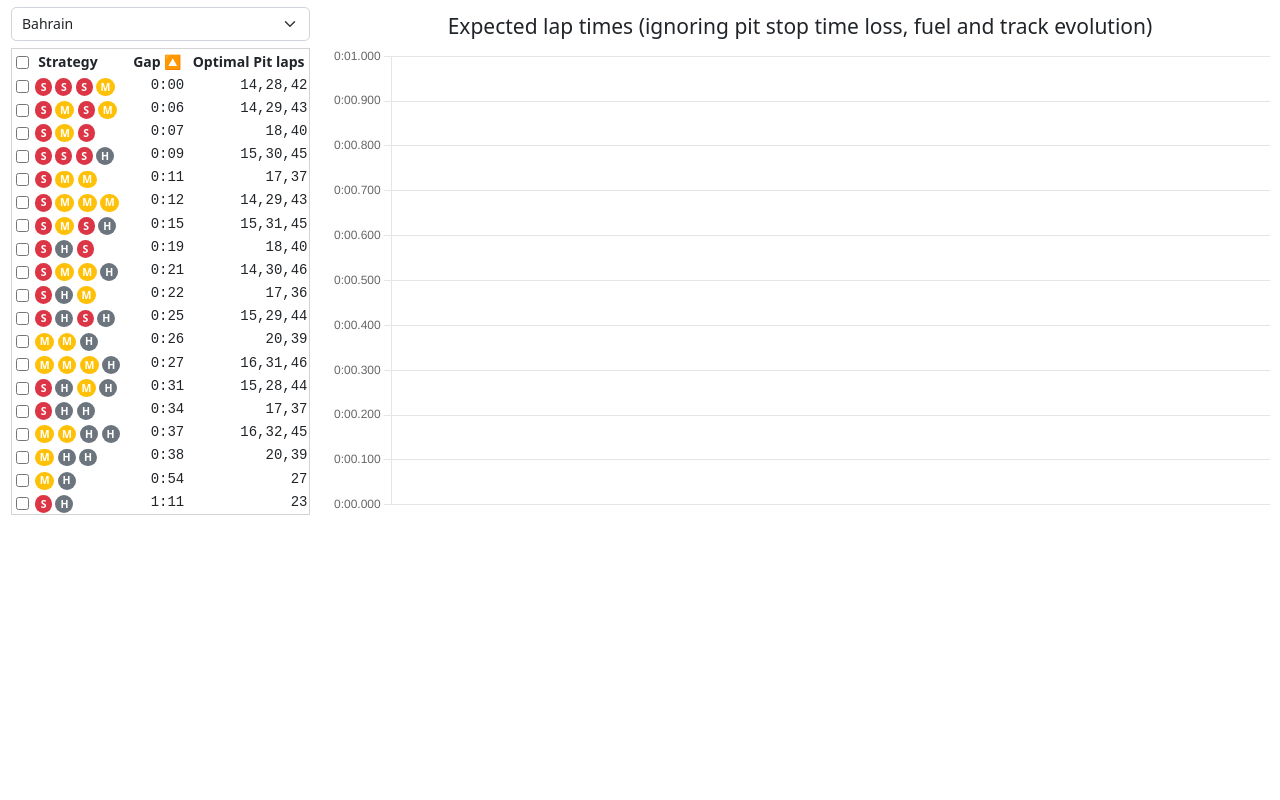
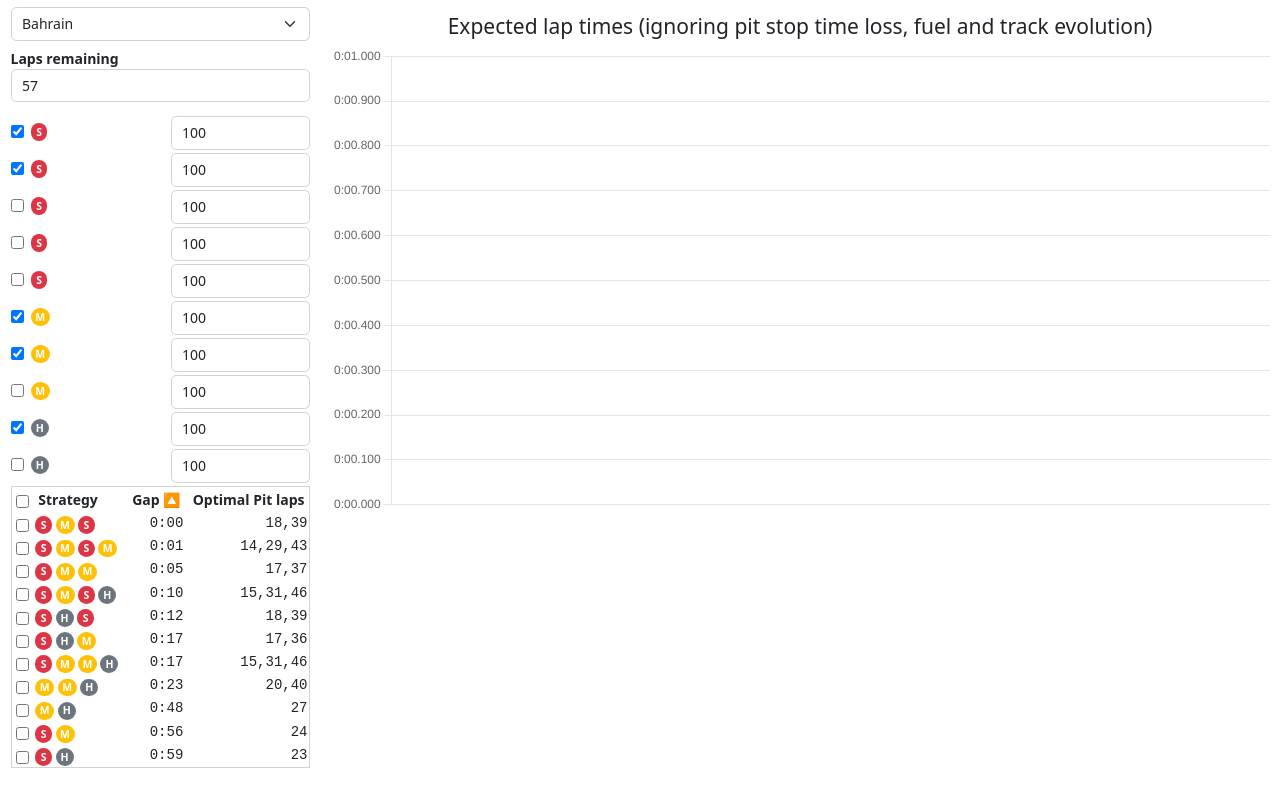
Before and after one commit to rrobben/f1-manager-strategy-tool, a React (Create React App) app: page / in a window 1280 px wide. Built offline with nearby package versions, Linux system fonts and the light colour scheme.

Commit message:
Laps and tire selection

```diff
--- a/package.json
+++ b/package.json
@@ -12,10 +12,12 @@
     "chart.js": "^4.0.1",
     "chartjs-adapter-moment": "^1.0.1",
     "gh-pages": "^4.0.0",
+    "immutability-helper": "^3.1.1",
     "moment": "^2.29.4",
     "react": "^18.2.0",
     "react-dom": "^18.2.0",
     "react-scripts": "5.0.1",
+    "sass": "^1.56.1",
     "web-vitals": "^2.1.4"
   },
   "scripts": {
--- a/src/App.css
+++ b/src/App.css
@@ -28,3 +28,11 @@
 .font-family-monospace {
   font-family: monospace;
 }
+
+label {
+  font-weight: bold;
+}
+
+.vertical-align-sub {
+  vertical-align: sub;
+}
--- a/src/App.js
+++ b/src/App.js
@@ -2,15 +2,41 @@ import { Chart, color } from "./Chart";
 import moment from "moment";
 import React from "react";
 import "./App.css";
-import getStrategies from "./Strategy";
+import getStrategies, { TRACK_LAPS } from "./Strategy";
 import Table, { IndeterminateCheckbox } from "./Table";
-import "bootstrap/dist/css/bootstrap.min.css";
+import "./bootstrap.scss";
+import update from "immutability-helper";
+
+const TIRES_AVAILABLE = {
+  s: [
+    { cond: 100, available: true },
+    { cond: 100, available: true },
+    { cond: 100, available: false },
+    { cond: 100, available: false },
+    { cond: 100, available: false },
+  ],
+  m: [
+    { cond: 100, available: true },
+    { cond: 100, available: true },
+    { cond: 100, available: false },
+  ],
+  h: [
+    { cond: 100, available: true },
+    { cond: 100, available: false },
+  ],
+};
 
 const TRACKS = ["bahrain", "saudi_arabia", "australia", "emilia_romagna", "miami"];
-const getTyreBadge = (tyre) => {
-  if (tyre === "S") return "danger";
-  if (tyre === "M") return "warning";
-  return "secondary";
+const getTyreBadge = (tyre, deg) => {
+  let mainColor = "secondary";
+
+  if (tyre === "S") {
+    mainColor = "danger";
+  } else if (tyre === "M") {
+    mainColor = "warning";
+  }
+
+  return mainColor + (deg < 100 ? " light" : "");
 };
 
 function App() {
@@ -19,13 +45,31 @@ function App() {
   const [selectedRows, setSelectedRows] = React.useState([]);
   const [track, setTrack] = React.useState(new URLSearchParams(window.location.search).get("gp") || "bahrain");
   const [fastestTime, setFastestTime] = React.useState();
+  const [laps, setLaps] = React.useState(TRACK_LAPS[track]);
+  const [tires, setTires] = React.useState(TIRES_AVAILABLE);
 
   React.useEffect(() => {
-    setStrategies(getStrategies(track));
-  }, [track]);
+    setStrategies(
+      getStrategies(
+        track,
+        laps,
+        Object.fromEntries(
+          Object.keys(tires)
+            .map((k) => [
+              k,
+              tires[k]
+                .filter((t) => t.available && t.cond > 0)
+                .map((t) => t.cond)
+                .sort((a, b) => b - a),
+            ])
+            .filter((t) => t[1].length)
+        )
+      )
+    );
+  }, [track, laps, tires]);
 
   React.useEffect(() => {
-    setFastestTime(strategies.map((s) => s[1]).sort()[0]);
+    setFastestTime(strategies.map((s) => s.time).sort((a, b) => a - b)[0]);
   }, [strategies]);
 
   React.useEffect(() => {
@@ -37,12 +81,12 @@ function App() {
     if (chartRef.current) chartRef.current.destroy();
 
     const data = {
-      labels: [...Array(strategies[0][3].length + 1).keys()].slice(1),
+      labels: [...Array(strategies[0].laptimes.length + 1).keys()].slice(1),
       datasets: strategies
-        .filter((d, i) => selectedRows.includes(i))
+        .filter((d) => selectedRows.includes(d.id))
         .map((d, i) => ({
-          label: d[0],
-          data: d[3],
+          label: d.id,
+          data: d.laptimes,
           backgroundColor: color(i),
           borderColor: color(i),
         })),
@@ -111,20 +155,18 @@ function App() {
       },
       {
         header: "Strategy",
-        accessorFn: (row) => row[0],
+        accessorFn: ({ strategy }) => strategy.split("-").map((s) => s.split(".")),
         cell: ({ getValue }) =>
-          getValue()
-            .split("-")
-            .map((v, i) => (
-              <span key={`${v}.${i}`} className={`badge tyre-badge ${v.toLowerCase()} rounded-pill mr-1 bg-${getTyreBadge(v)}`}>
-                {v}
-              </span>
-            )),
+          getValue().map((v, i) => (
+            <span key={`${v[0]}.${i}`} className={`badge tyre-badge ${v[0].toLowerCase()} rounded-pill mr-1 bg-${getTyreBadge(v[0], v[1])}`}>
+              {v[0]}
+            </span>
+          )),
       },
       {
         header: "Gap",
         id: "time",
-        accessorFn: (row) => (fastestTime ? row[1] - fastestTime : 0),
+        accessorFn: ({ time }) => (fastestTime ? time - fastestTime : 0),
         cell: ({ getValue }) =>
           moment(getValue() * 1000)
             .utc()
@@ -134,9 +176,9 @@ function App() {
       },
       {
         header: "Optimal Pit laps",
-        accessorFn: (row) => {
+        accessorFn: ({ pit = [] }) => {
           let total = 0;
-          return row[2].map((r) => (total += r));
+          return pit.map((r) => (total += r));
         },
         classes: "text-end font-family-monospace",
         headerClasses: "text-end",
@@ -144,6 +186,28 @@ function App() {
     ],
     [fastestTime]
   );
+
+  const handleLapsChange = (e) => {
+    setLaps(e.target.value === "" ? "" : Math.max(Math.min(TRACK_LAPS[track], e.target.value), 1));
+  };
+
+  const handleTireChange = (tyre, idx, attr, val) => {
+    if (attr === "cond") {
+      val = Math.max(Math.min(100, val), 1);
+    }
+
+    setTires(
+      update(tires, {
+        [tyre]: {
+          [idx]: {
+            [attr]: {
+              $set: val,
+            },
+          },
+        },
+      })
+    );
+  };
 
   return (
     <div className="container-fluid">
@@ -159,7 +223,31 @@ function App() {
               </option>
             ))}
           </select>
-          <Table key={fastestTime} data={strategies} columns={columns} defaultSort={[{ id: "time", desc: false }]} setSelectedRows={setSelectedRows} />
+          <label className="w-100 mb-3">
+            Laps remaining
+            <input type="number" min={1} max={TRACK_LAPS[track]} value={laps} onChange={handleLapsChange} className="form-control" />
+          </label>
+          {Object.keys(tires).flatMap((k) =>
+            (tires[k] || []).map((t, i) => (
+              <div className="row mb-1">
+                <div className="col-6">
+                  <label className="w-100 vertical-align-sub" key={`${k}.${i}`}>
+                    <input
+                      type="checkbox"
+                      className="form-check-inline mr-1 vertical-align-middle"
+                      checked={t.available}
+                      onChange={(e) => handleTireChange(k, i, "available", e.target.checked)}
+                    />{" "}
+                    <span className={`badge tyre-badge ${k.toLowerCase()} rounded-pill mr-1 bg-${getTyreBadge(k.toUpperCase(), t.cond)}`}>{k.toUpperCase()}</span>
+                  </label>
+                </div>
+                <div className="col-6">
+                  <input type="number" min={1} max={100} className="form-control" value={t.cond} onChange={(e) => handleTireChange(k, i, "cond", e.target.value)} />
+                </div>
+              </div>
+            ))
+          )}
+          <Table key={fastestTime} data={strategies} columns={columns} defaultSort={[{ id: "time", desc: false }]} setSelectedRows={setSelectedRows} selectedRows={selectedRows} />
         </div>
         <div className="col-12 col-lg-8 col-xl-9">
           <h4 className="text-center mt-3">Expected lap times (ignoring pit stop time loss, fuel and track evolution)</h4>
--- a/src/Strategy.js
+++ b/src/Strategy.js
@@ -26,24 +26,17 @@ const TRACK_PRESET = {
   ],
 };
 
-const getPossibleStrategies = (track) => {
-  const tireCounts = {
-    s: 3,
-    m: 3,
-    h: 2,
-  };
-
+const getPossibleStrategies = (track, laps, tires) => {
   const presetStrats = [...TRACK_PRESET[track]];
-
-  const tires = Object.keys(tireCounts).sort().reverse();
-  let strategies = [tires.map((k) => [k])];
+  const tireKeys = Object.keys(tires).sort().reverse();
+  let strategies = [tireKeys.map((k) => [k])];
 
   for (let i = 1; i < 4; i++) {
     let newStrategies = [];
 
     strategies[i - 1].forEach((s) => {
-      tires.forEach((t) => {
-        if (s.filter((st) => st === t).length < tireCounts[t]) {
+      tireKeys.forEach((t) => {
+        if (s.filter((st) => st === t).length < tires[t].length) {
           const newStrat = [...s, t];
           const newStratSort = [...newStrat].sort().join("");
 
@@ -58,7 +51,11 @@ const getPossibleStrategies = (track) => {
     strategies.push(newStrategies);
   }
 
-  return strategies.flat().filter((s) => [...new Set(s)].length > 1);
+  const isFullLength = laps === TRACK_LAPS[track];
+  return strategies
+    .flat()
+    .filter((s) => (isFullLength ? [...new Set(s)].length > 1 : s))
+    .map((s) => s.map((t, i) => `${t}.${tires[t][s.slice(0, i + 1).filter((f) => f === t).length - 1]}`));
 };
 
 const TRACK_TIRE_PARAMS = {
@@ -89,26 +86,20 @@ const TRACK_TIRE_PARAMS = {
   },
 };
 
-const getStints = (laps, track) => {
-  const { lapTime, competitiveLaps, averageDeg } = TRACK_TIRE_PARAMS[track];
-  const percentageDeg = { h: 70 / competitiveLaps.h, m: 70 / competitiveLaps.m, s: 70 / competitiveLaps.s };
-  const startingDeg = 100;
-
-  let lapTimes = { h: [], m: [], s: [] };
-  let stintArrays = { h: [], m: [], s: [] };
-
-  Object.keys(lapTime).forEach((k) => {
-    let stintTime = 0;
-    let currentDeg = 0;
+const getStintTimes = (laps, startingDeg, laptime, averageDeg, percentageDeg, currentDeg, stintTime) => {
+  let laptimes = [];
+  let stintArray = [];
+  let degs = [];
 
   for (let i = 1; i <= laps; i++) {
-      const lapstartingDeg = Math.round(startingDeg - percentageDeg[k] * i);
-      if (lapstartingDeg <= 0) {
-        break;
-      }
+    if (startingDeg - percentageDeg * (i + 1) <= 0) break;
+
+    const lapstartingDeg = Math.round(startingDeg - percentageDeg * i);
     let degFactor;
 
-      if (lapstartingDeg >= 90) {
+    if (lapstartingDeg === 100) {
+      degFactor = 0;
+    } else if (lapstartingDeg >= 90) {
       degFactor = 0.1;
     } else if (lapstartingDeg >= 85) {
       degFactor = 0.25;
@@ -132,18 +123,58 @@ const getStints = (laps, track) => {
 
     // degFactor = 1;
 
-      currentDeg += degFactor * averageDeg[k];
-      lapTimes[k].push(lapTime[k] + currentDeg);
-      stintTime += lapTime[k] + currentDeg;
-      stintArrays[k].push(stintTime);
+    const newDeg = degFactor * averageDeg;
+    currentDeg += newDeg;
+    degs.push([lapstartingDeg, newDeg]);
+    laptimes.push(laptime + currentDeg);
+    stintTime += laptime + currentDeg;
+    stintArray.push(stintTime);
   }
+
+  return [laptimes, stintArray, degs];
+};
+
+const getStints = (laps, track, tires) => {
+  const { lapTime, competitiveLaps, averageDeg } = TRACK_TIRE_PARAMS[track];
+  const percentageDeg = { h: 70 / competitiveLaps.h, m: 70 / competitiveLaps.m, s: 70 / competitiveLaps.s };
+  const startingDeg = 100;
+
+  let lapTimes = {};
+  let stintArrays = {};
+
+  Object.keys(tires).forEach((k) => {
+    const [laptimes, stintArray, degs] = getStintTimes(laps, startingDeg, lapTime[k], averageDeg[k], percentageDeg[k], 0, lapTime[k]);
+    lapTimes[`${k}.${startingDeg}`] = [lapTime[k], ...laptimes];
+    stintArrays[`${k}.${startingDeg}`] = [lapTime[k], ...stintArray];
+
+    const conds = [...new Set(tires[k].filter((t) => t < 100))];
+
+    conds.forEach((c) => {
+      const startingDegIndex = degs.findIndex((d) => c >= d[0]);
+      if (startingDegIndex < 0) return;
+
+      const startingDeg = degs[startingDegIndex];
+      let currentDeg =
+        degs
+          .slice(0, startingDegIndex - 1)
+          .map((d) => d[1])
+          .reduce((a, b) => a + b, 0) +
+        startingDeg[1] -
+        ((c - startingDeg[0]) / percentageDeg[k]) * startingDeg[1];
+      let stintTime = lapTime[k] + currentDeg;
+
+      const [laptimes2, stintArray2] = getStintTimes(laps, startingDeg[0], lapTime[k], averageDeg[k], percentageDeg[k], currentDeg, stintTime);
+      lapTimes[`${k}.${c}`] = [stintTime, ...laptimes2];
+      stintArrays[`${k}.${c}`] = [stintTime, ...stintArray2];
+    });
   });
 
   return [stintArrays, lapTimes];
 };
 
-const getOptimalStint = (stints, laps, stintArrays) => {
+const getOptimalStint = (stints, laps, stintArrays, tires, stintIdx) => {
   const stintArray = stintArrays[stints[0]];
+  if (!stintArray?.length) return [];
 
   if (stints.length === 1) {
     const stintTime = stintArray[laps - 1];
@@ -158,7 +189,7 @@ const getOptimalStint = (stints, laps, stintArrays) => {
     const stintTime = stintArray[i - 1];
 
     if (stintTime) {
-      const [restStintsTime, restStintPitLaps] = getOptimalStint(stints.slice(1), laps - i, stintArrays);
+      const [restStintsTime, restStintPitLaps] = getOptimalStint(stints.slice(1), laps - i, stintArrays, tires, stintIdx + 1);
       if (restStintsTime) {
         let totalTime = stintTime + restStintsTime;
         if (!bestTotalTime || totalTime.toFixed(3) < bestTotalTime.toFixed(3)) {
@@ -180,15 +211,15 @@ const TRACK_PIT_LOSS = {
   miami: 22,
 };
 
-const getTotal = (stints, laps, stintArrays, track) => {
+const getTotal = (stints, laps, stintArrays, track, tires) => {
   const pitLoss = TRACK_PIT_LOSS[track];
-  let [bestTotalTime, pitLap] = getOptimalStint(stints, laps, stintArrays);
+  let [bestTotalTime, pitLap] = getOptimalStint(stints, laps, stintArrays, tires, 0);
   bestTotalTime += pitLoss * (stints.length - 1);
 
   return [bestTotalTime, pitLap];
 };
 
-const TRACK_LAPS = {
+export const TRACK_LAPS = {
   bahrain: 57,
   saudi_arabia: 50,
   australia: 58,
@@ -196,15 +227,22 @@ const TRACK_LAPS = {
   miami: 57,
 };
 
-const getStrategies = (track) => {
-  const laps = TRACK_LAPS[track];
-  const [stintArrays, lapTimes] = getStints(laps, track);
-  return getPossibleStrategies(track)
+const getStrategies = (track, laps, tires) => {
+  laps = laps || TRACK_LAPS[track];
+  const [stintArrays, lapTimes] = getStints(laps, track, tires);
+  return getPossibleStrategies(track, laps, tires)
     .map((s) => {
-      const [totalTime, pitLap = []] = getTotal(s, laps, stintArrays, track).filter(Boolean);
-      return [s.join("-").toUpperCase(), totalTime, pitLap, s.flatMap((t, i) => lapTimes[t].slice(0, pitLap[i] || laps - pitLap.reduce((a, b) => a + b, 0)))].filter(Boolean);
+      const [totalTime, pitLap = []] = getTotal(s, laps, stintArrays, track, tires).filter(Boolean);
+
+      return {
+        id: s.map((t) => t[0].toUpperCase()).join("-"),
+        strategy: s.join("-").toUpperCase(),
+        time: totalTime,
+        pit: pitLap,
+        laptimes: s.flatMap((t, i) => (lapTimes[t] || []).slice(0, pitLap[i] || laps - pitLap.reduce((a, b) => a + b, 0))),
+      };
     })
-    .filter((arr) => arr.length === 4);
+    .filter((s) => s.time);
 };
 
 export default getStrategies;
--- a/src/Table.js
+++ b/src/Table.js
@@ -4,21 +4,30 @@ import "./Table.css";
 
 import { flexRender, getCoreRowModel, getSortedRowModel, useReactTable } from "@tanstack/react-table";
 
-const Table = ({ data, columns, defaultSort, setSelectedRows }) => {
+const Table = ({ data, columns, defaultSort, setSelectedRows, selectedRows }) => {
   const [sorting, setSorting] = React.useState(defaultSort || []);
   const [rowSelection, setRowSelection] = React.useState({});
 
   React.useEffect(() => {
-    setSelectedRows(Object.keys(rowSelection).map((idx) => parseInt(idx)));
+    // console.log(rowSelection);
+    setSelectedRows(Object.keys(rowSelection).map((idx) => data[parseInt(idx)].id));
+    // console.log(selectedRows);
+    // console.log(Object.fromEntries(selectedRows.map((id) => [data.findIndex((d) => d.id === id), true])));
+    // setRowSelection(Object.fromEntries(selectedRows.map((id) => [data.findIndex((d) => d.id === id), true])));
   }, [rowSelection]);
 
   const table = useReactTable({
     data,
     columns,
+    initialState: {
+      // rowSelection: Object.fromEntries(selectedRows.map((id) => [data.findIndex((d) => d.id === id), true])),
+    },
     state: {
       sorting,
       rowSelection,
     },
+    // autoResetAll: false,
+    // autoResetSelectedRows: false,
     onRowSelectionChange: setRowSelection,
     onSortingChange: setSorting,
     getCoreRowModel: getCoreRowModel(),
--- /dev/null
+++ b/src/bootstrap.scss
@@ -0,0 +1,41 @@
+// 1. Include functions first (so you can manipulate colors, SVGs, calc, etc)
+@import "../node_modules/bootstrap/scss/functions";
+
+// 2. Include any default variable overrides here
+
+// 3. Include remainder of required Bootstrap stylesheets
+@import "../node_modules/bootstrap/scss/variables";
+
+// 4. Include any default map overrides here
+
+// 5. Include remainder of required parts
+@import "../node_modules/bootstrap/scss/maps";
+@import "../node_modules/bootstrap/scss/mixins";
+@import "../node_modules/bootstrap/scss/root";
+
+// 6. Optionally include any other parts as needed
+@import "../node_modules/bootstrap/scss/utilities";
+@import "../node_modules/bootstrap/scss/reboot";
+// @import "../node_modules/bootstrap/scss/type";
+// @import "../node_modules/bootstrap/scss/images";
+@import "../node_modules/bootstrap/scss/containers";
+@import "../node_modules/bootstrap/scss/grid";
+// @import "../node_modules/bootstrap/scss/helpers";
+@import "../node_modules/bootstrap/scss/forms";
+@import "../node_modules/bootstrap/scss/badge";
+
+// 7. Optionally include utilities API last to generate classes based on the Sass map in `_utilities.scss`
+@import "../node_modules/bootstrap/scss/utilities/api";
+
+// 8. Add additional custom code here
+.bg-danger.light {
+  background-color: $red-300 !important;
+}
+
+.bg-warning.light {
+  background-color: $yellow-300 !important;
+}
+
+.bg-secondary.light {
+  background-color: $gray-500 !important;
+}
```
Also changed, not shown: 1 other file (tests, documents, lock files or other folders). Lines whose indentation alone changed are shown as unchanged.
